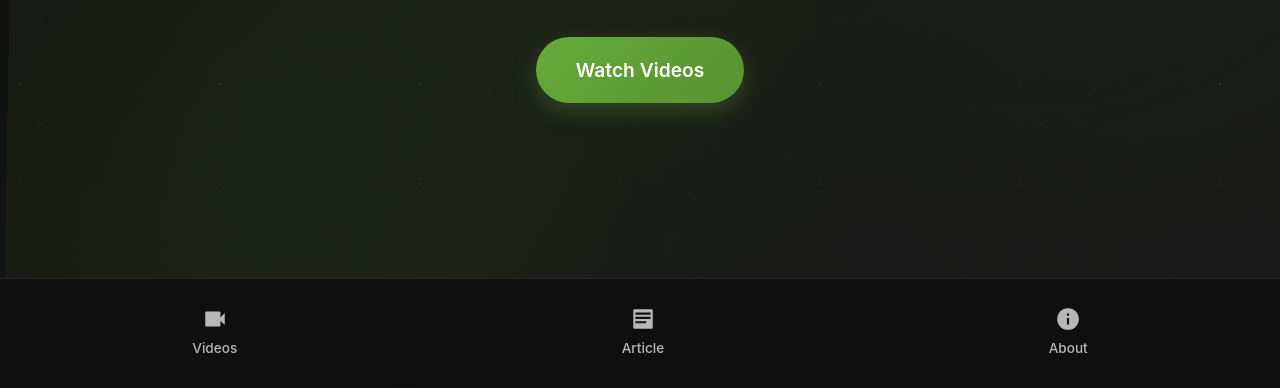
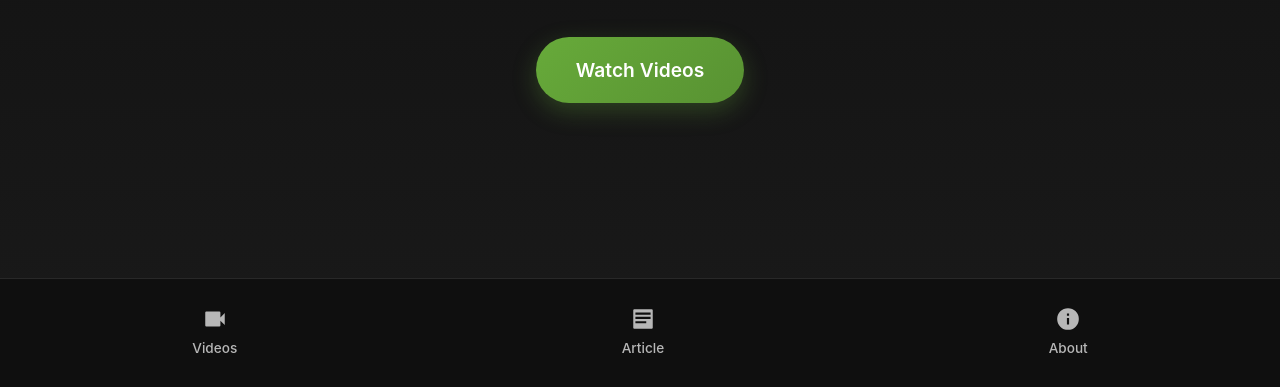
Before and after one commit to NKOGallardo/J.T.H.S-Media, a plain HTML site: page Index.html in a window 1280 px wide. Shown: the part 413-801 px from the top of the page. Drawn offline with Linux system fonts and the light colour scheme.

Commit message:
Update Styel.css
!!

```diff
--- a/Styel.css
+++ b/Styel.css
@@ -12,10 +12,12 @@ body {
   background: linear-gradient(135deg, #0f0f0f, #1a1a1a);
   min-height: 100vh;
   overflow-x: hidden;
+  margin: 0;
+  scroll-behavior: smooth;
 }
 
 .Index {
-  background: linear-gradient(135deg, #0f0f0f, #1a1a1a);
+  background: linear-gradient( #0f0f0f, #1a1a1a);
   background-attachment: fixed;
   display: flex;
   flex-direction: column;
@@ -25,22 +27,6 @@ body {
   text-align: center;
   padding: 20px;
   position: relative;
-}
-
-/* Animated Background Elements */
-.Index::before {
-  content: '';
-  position: absolute;
-  top: 0;
-  left: 0;
-  right: 0;
-  bottom: 0;
-  background:
-    radial-gradient(circle at 20% 80%, rgba(103, 170, 58, 0.1) 0%, transparent 50%),
-    radial-gradient(circle at 80% 20%, rgba(88, 146, 50, 0.1) 0%, transparent 50%),
-    radial-gradient(circle at 40% 40%, rgba(103, 170, 58, 0.05) 0%, transparent 50%);
-  animation: backgroundFloat 20s ease-in-out infinite;
-  pointer-events: none;
 }
 
 @keyframes backgroundFloat {
@@ -71,17 +57,7 @@ h1 {
   text-shadow: 0 4px 20px rgba(103, 170, 58, 0.4);
   position: relative;
   z-index: 2;
-  animation: titleGlow 3s ease-in-out infinite alternate;
   line-height: 1.1;
-}
-
-@keyframes titleGlow {
-  0% {
-    text-shadow: 0 4px 20px rgba(103, 170, 58, 0.4);
-  }
-  100% {
-    text-shadow: 0 4px 30px rgba(103, 170, 58, 0.6), 0 0 60px rgba(103, 170, 58, 0.2);
-  }
 }
 
 /* Subtitle */
@@ -142,7 +118,7 @@ p {
 
 .button:hover {
   transform: translateY(-5px) scale(1.05);
-  box-shadow: 0 15px 40px rgba(103, 170, 58, 0.5);
+  box-shadow: 0px 5px 40px rgba(103, 170, 58, 0.5);
   background: linear-gradient(135deg, #589232, #67aa3a);
 }
 
@@ -163,18 +139,6 @@ p {
   justify-content: space-around;
   padding: 15px 0;
   z-index: 1000;
-  animation: slideInUp 1s ease-out 1.5s both;
-}
-
-@keyframes slideInUp {
-  0% {
-    opacity: 0;
-    transform: translateY(100%);
-  }
-  100% {
-    opacity: 1;
-    transform: translateY(0);
-  }
 }
 
 .nav-item {
@@ -211,7 +175,6 @@ p {
 .nav-item:hover {
   color: #67aa3a;
   transform: translateY(-3px);
-  box-shadow: 0 8px 20px rgba(103, 170, 58, 0.2);
 }
 
 .nav-item svg {
@@ -231,26 +194,6 @@ p {
   font-weight: 500;
   position: relative;
   z-index: 1;
-}
-
-/* Floating Particles Effect */
-.Index::after {
-  content: '';
-  position: absolute;
-  top: 0;
-  left: 0;
-  right: 0;
-  bottom: 0;
-  background-image:
-    radial-gradient(2px 2px at 20px 30px, rgba(103, 170, 58, 0.3), transparent),
-    radial-gradient(2px 2px at 40px 70px, rgba(88, 146, 50, 0.2), transparent),
-    radial-gradient(1px 1px at 90px 40px, rgba(103, 170, 58, 0.4), transparent),
-    radial-gradient(1px 1px at 130px 80px, rgba(88, 146, 50, 0.3), transparent);
-  background-repeat: repeat;
-  background-size: 200px 100px;
-  animation: particleFloat 15s linear infinite;
-  pointer-events: none;
-  opacity: 0.6;
 }
 
 @keyframes particleFloat {
@@ -372,20 +315,6 @@ html {
   }
   50% {
     opacity: 0.7;
-  }
-}
-
-/* Accessibility Improvements */
-@media (prefers-reduced-motion: reduce) {
-  * {
-    animation-duration: 0.01ms !important;
-    animation-iteration-count: 1 !important;
-    transition-duration: 0.01ms !important;
-  }
-
-  .Index::before,
-  .Index::after {
-    animation: none;
   }
 }
 
```
